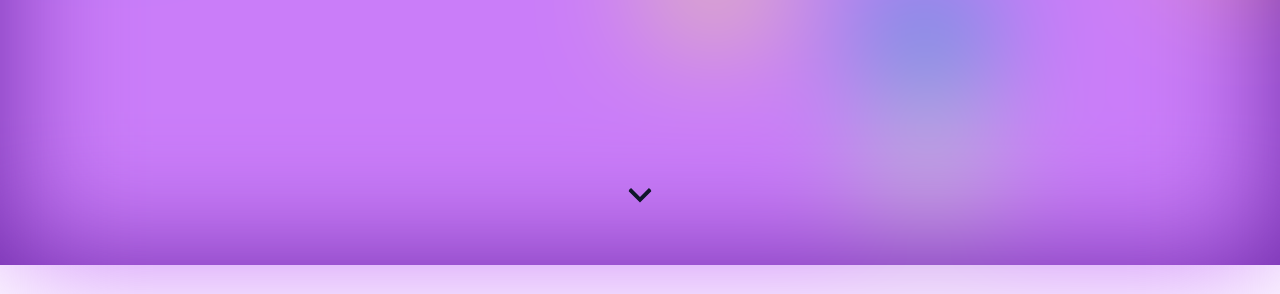
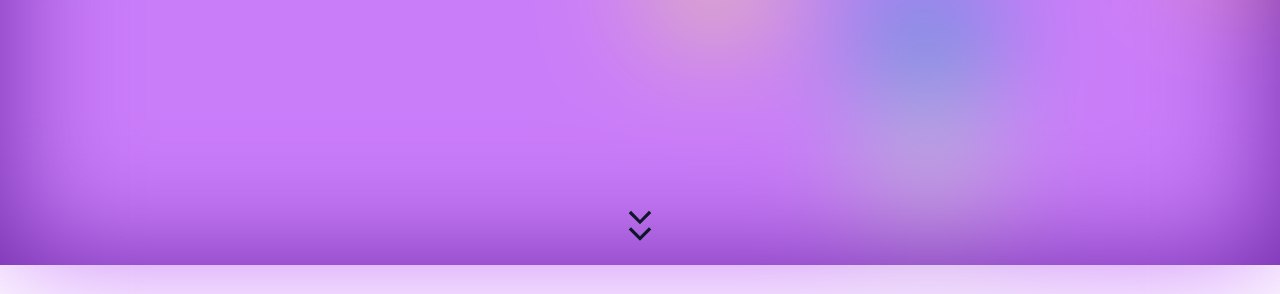
Before and after one commit to j6js/j6js.com, a Next.js app: page / in a window 1280 px wide. Shown: the part 535-829 px from the top of the page. Before the commit the page ends 800 px from the top, so only its background shows below. Built offline with nearby package versions, Linux system fonts and the light colour scheme.

Commit message:
Refactor animation properties in Intro component for smoother transitions

```diff
--- a/components/intro.tsx
+++ b/components/intro.tsx
@@ -52,11 +52,11 @@ export default function Intro() {
           </motion.div>
         </motion.div>
       </div>
-      <div className="absolute bottom-0 left-0 right-0 flex justify-center">
+      <div className="absolute bottom-0 left-0 right-0 h-44 flex justify-center">
         <div>
           <motion.div
-            initial={{ translateY: -10 }}
-            animate={{ translateY: 25 }}
+            initial={{ translateY: 3 }}
+            animate={{ translateY: 9 }}
             transition={{
               repeat: Infinity,
               duration: 1,
@@ -79,8 +79,8 @@ export default function Intro() {
             </svg>
           </motion.div>
           <motion.div
-            initial={{ translateY: -15 }}
-            animate={{ translateY: 25 }}
+            initial={{ translateY: 20 }}
+            animate={{ translateY: 0 }}
             transition={{
               repeat: Infinity,
               duration: 1,
```
